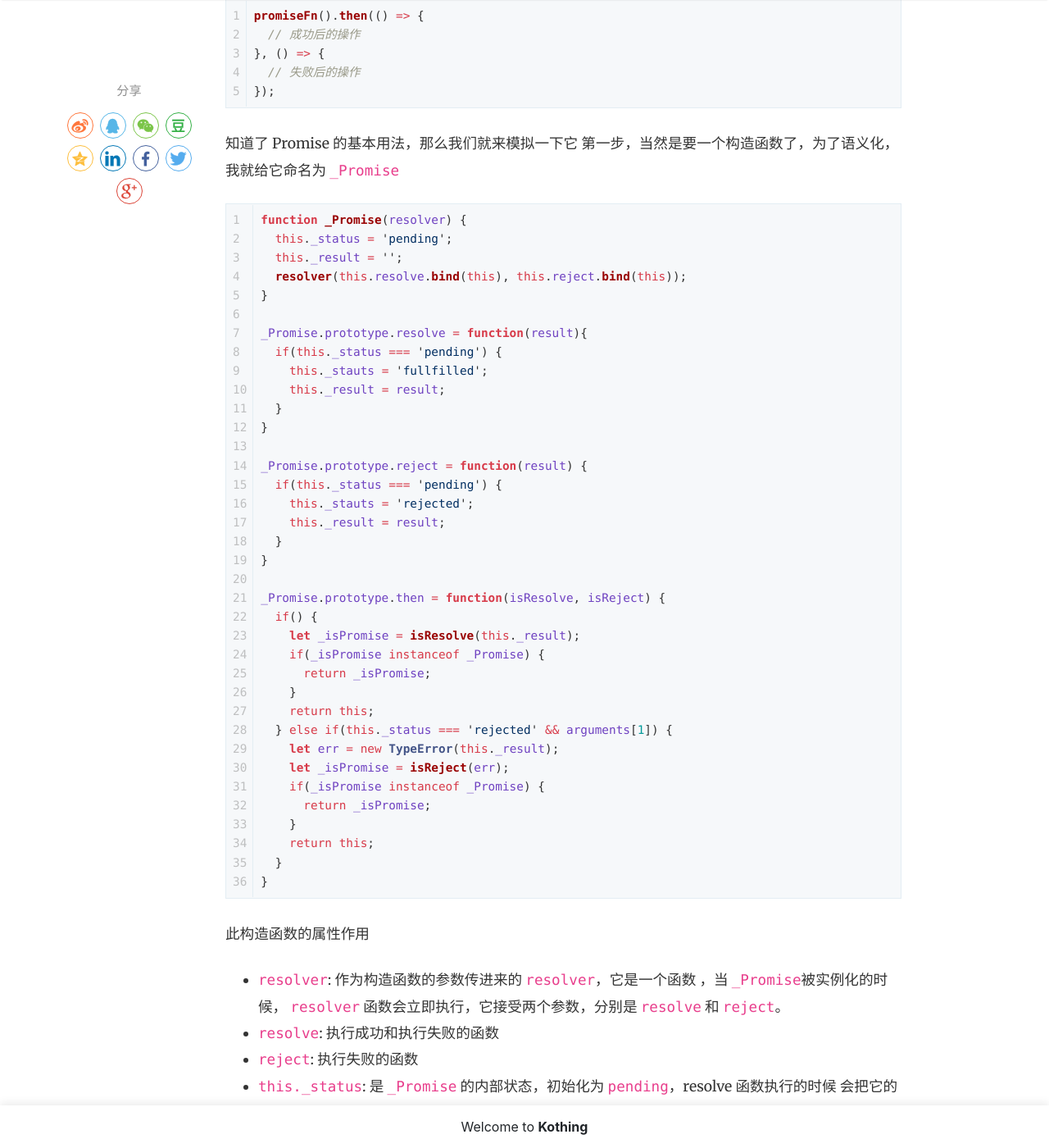
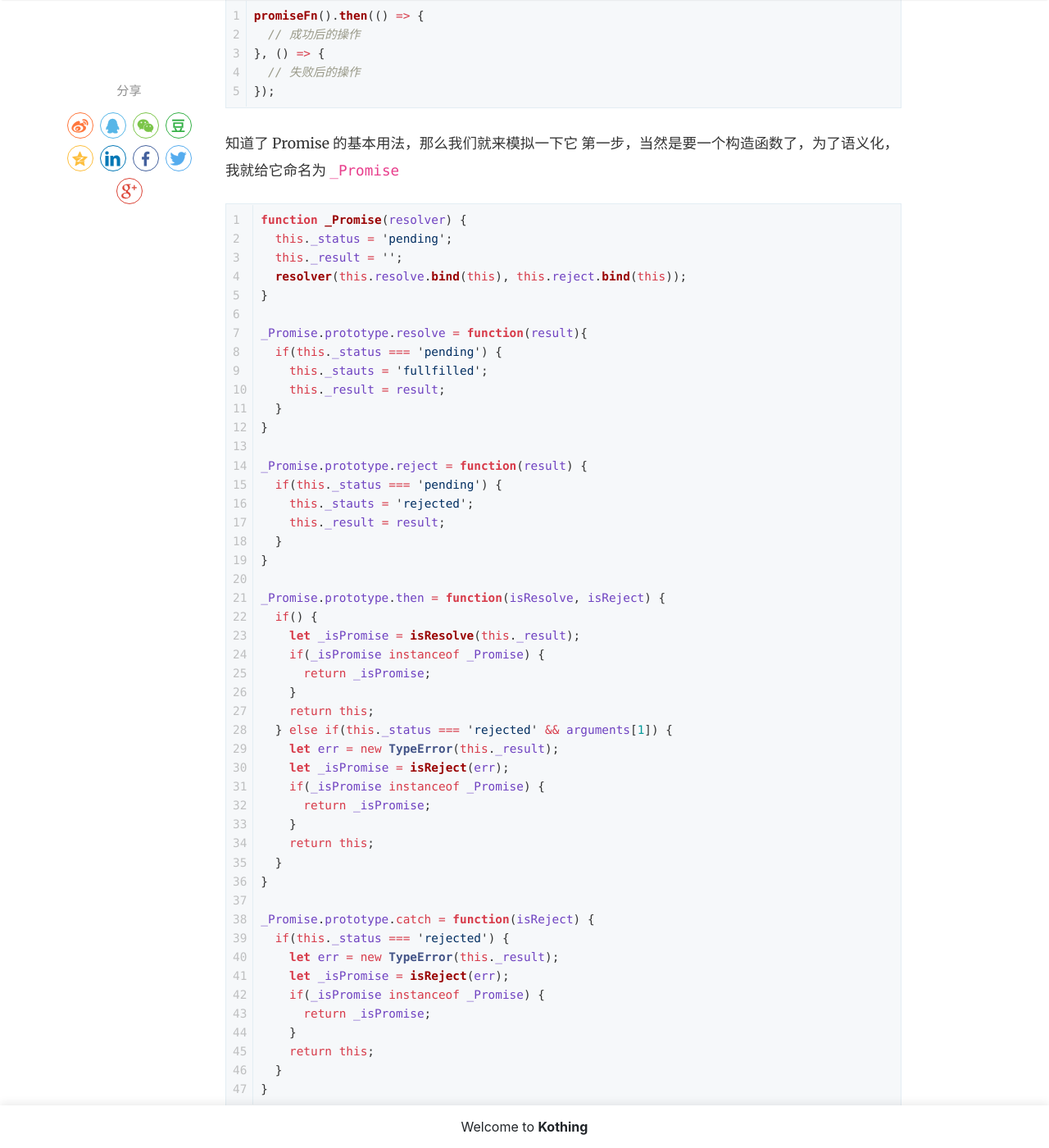
Before and after one commit to kothing/kothing.github.io, a Jekyll site: the page built from _posts/2020-01-01-front-end-questions-20201023.md, in a window 1280 px wide and 1400 px high, scrolled down 4604 px. Shown: the whole window at 82% size. Built offline with Jekyll 4.4.1, drawn with Linux system fonts in a browser that asks for light colours; nearby versions of some CDN libraries; comment, search, counter and statistics services are not loaded.

Commit message:
Update 2020-01-01-front-end-questions-20201023.md

````diff
--- a/_posts/2020-01-01-front-end-questions-20201023.md
+++ b/_posts/2020-01-01-front-end-questions-20201023.md
@@ -195,6 +195,17 @@
     return this;
   }
 }
+
+_Promise.prototype.catch = function(isReject) {
+  if(this._status === 'rejected') {
+    let err = new TypeError(this._result);
+    let _isPromise = isReject(err);
+    if(_isPromise instanceof _Promise) {
+      return _isPromise;
+    }
+    return this;
+  }
+}
 ```
 此构造函数的属性作用
 + `resolver`: 作为构造函数的参数传进来的 `resolver`，它是一个函数 ，当 `_Promise`被实例化的时候， `resolver`  函数会立即执行，它接受两个参数，分别是 `resolve` 和 `reject`。
````
